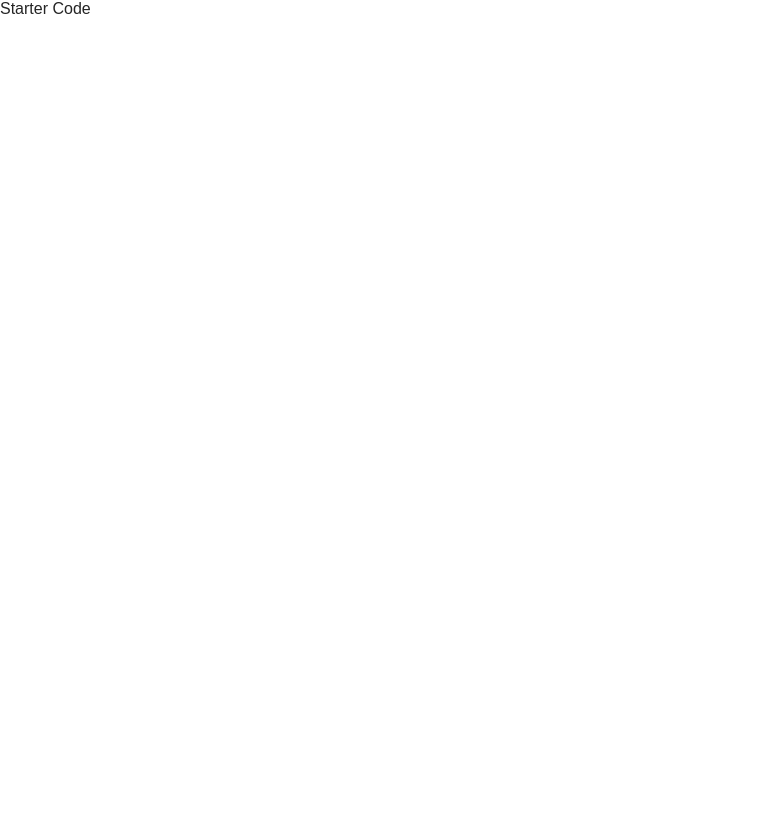
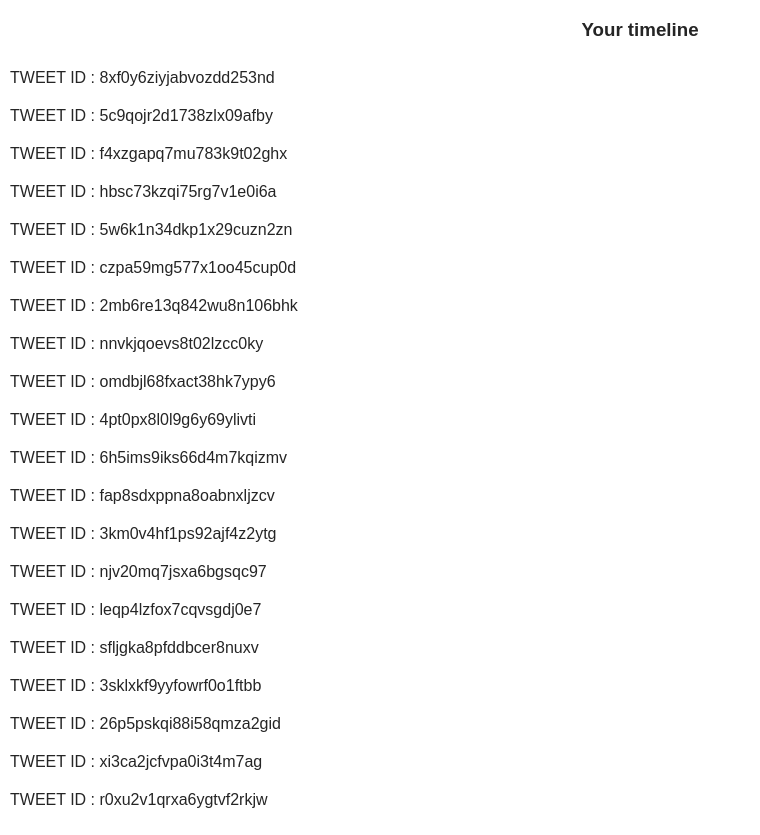
Before and after one commit to tharunkumarsk/react-tweet-app, a React (Create React App) app: page / in a window 1280 px wide. Shown: the whole page, without its empty margins (0-760 px from the left). Before the commit the page ends 800 px from the top, so only its background shows below. Built offline with nearby package versions, Linux system fonts and the light colour scheme.

Commit message:
Add tweet iDs in UI

```diff
--- a/src/components/App.js
+++ b/src/components/App.js
@@ -1,14 +1,21 @@
 import React, { Component } from "react";
 import { connect } from "react-redux";
 import { handlePageLoadData } from "../actions/Shared";
+import DashBoard from "./DashBoard";
 
 class App extends Component {
   componentDidMount() {
     this.props.dispatch(handlePageLoadData());
   }
   render() {
-    return <div>Starter Code</div>;
+    return <div>{this.props.loading === true ? null : <DashBoard />}</div>;
   }
 }
 
-export default connect()(App);
+function mapStateToProps({ authedUser }) {
+  return {
+    loading: authedUser === null
+  };
+}
+
+export default connect(mapStateToProps)(App);
--- /dev/null
+++ b/src/components/DashBoard.js
@@ -0,0 +1,27 @@
+import React, { Component } from "react";
+import { connect } from "react-redux";
+
+class DashBoard extends Component {
+  render() {
+    return (
+      <div>
+        <h3 className="center">Your timeline</h3>
+        <ul className="dasboard-list">
+          {this.props.tweetIds.map(id => (
+            <li key={id}>TWEET ID : {id}</li>
+          ))}
+        </ul>
+      </div>
+    );
+  }
+}
+
+function mapStateToProps({ tweets }) {
+  return {
+    tweetIds: Object.keys(tweets).sort(
+      (a, b) => tweets[b].timestramp - tweets[a].timestramp
+    )
+  };
+}
+
+export default connect(mapStateToProps)(DashBoard);
```
